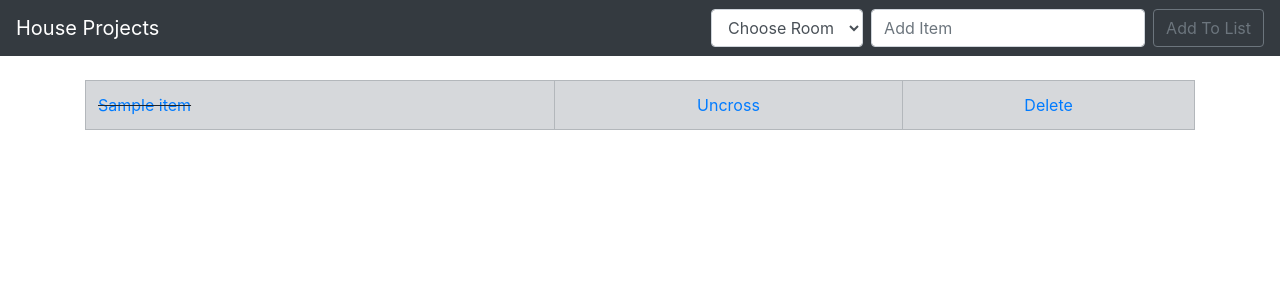
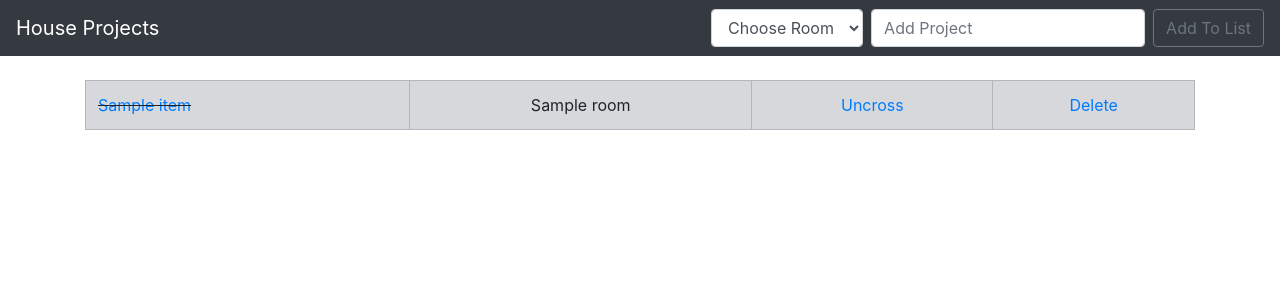
Before and after one commit to patthrasher/house-projects, a Django app: template todo/todo_list/templates/todo_list/home.html in a window 1280 px wide. Shown: the top 300 px of the page. Run offline with Django 3.2, Linux system fonts and the light colour scheme; the template is opened without the code that fills it: most values are stand-ins (such as "Sample title", 1, 10 or a date in 2020); some libraries are stand-ins or nearby versions.

Commit message:
added rooms to list items, edited files

```diff
--- a/todo/todo_list/forms.py
+++ b/todo/todo_list/forms.py
@@ -4,4 +4,4 @@ from .models import List
 class ListForm(forms.ModelForm) :
     class Meta :
         model = List
-        fields = ["item", "completed"]
+        fields = ["item", "completed", "room"]
--- a/todo/todo_list/models.py
+++ b/todo/todo_list/models.py
@@ -6,4 +6,4 @@ class List(models.Model) :
     room = models.CharField(max_length=200)
 
     def __str__(self) :
-        return self.item + ' | ' + str(self.completed)
+        return self.item + ' | ' + str(self.completed) + ' | ' + self.room
--- a/todo/todo_list/templates/todo_list/base.html
+++ b/todo/todo_list/templates/todo_list/base.html
@@ -28,9 +28,21 @@
         {% csrf_token %}
         <select class="form-control mr-sm-2" name="room">
           <option disabled="disabled" selected="selected">Choose Room</option>
-          <option value="dining room">Dining Room</option>
+          <option value="Dining Room">Dining Room</option>
+          <option value="Gym">Gym</option>
+          <option value="Piano Room">Piano Room</option>
+          <option value="Kitchen">Kitchen</option>
+          <option value="Stairwell">Stairwell</option>
+          <option value="Loft">Loft</option>
+          <option value="Music Studio">Music Studio</option>
+          <option value="Office">Office</option>
+          <option value="Bedroom">Bedroom</option>
+          <option value="Master Bath">Master Bath</option>
+          <option value="Guest Bath">Guest Bath</option>
+          <option value="Garage">Garage</option>
+
         </select>
-      <input class="form-control mr-sm-2" type="search" placeholder="Add Item" aria-label="
+      <input class="form-control mr-sm-2" type="search" placeholder="Add Project" aria-label="
       Search" name="item">
       <button class="btn btn-outline-secondary my-2 my-sm-0" type="submit">Add To List</button>
     </form>
--- a/todo/todo_list/templates/todo_list/home.html
+++ b/todo/todo_list/templates/todo_list/home.html
@@ -18,12 +18,14 @@
             {% if things.completed %}
                 <tr class="table-secondary">
                   <td class="striker"><a href="{% url 'todo_list:edit' things.id %}">{{ things.item }}</a></td>
+                  <td><center>{{ things.room }}</center></td>
                   <td><center><a href="{% url 'todo_list:uncross' things.id %}">Uncross</a></center></td>
                   <td><center><a href="{% url 'todo_list:delete' things.id %}">Delete</a></center></td>
                 </tr>
             {% else %}
                 <tr>
                   <td><a href="{% url 'todo_list:edit' things.id %}">{{ things.item }}</a></td>
+                  <td><center>{{ things.room }}</center></td>
                   <td><center><a href="{% url 'todo_list:cross_off' things.id %}">Cross Off</a></center></td>
                   <td><center><a href ="{% url 'todo_list:delete' things.id %}">Delete</a></center></td>
                 </tr>
```
Also changed, not shown: todo/todo_list/views.py (+4 -3 lines).
